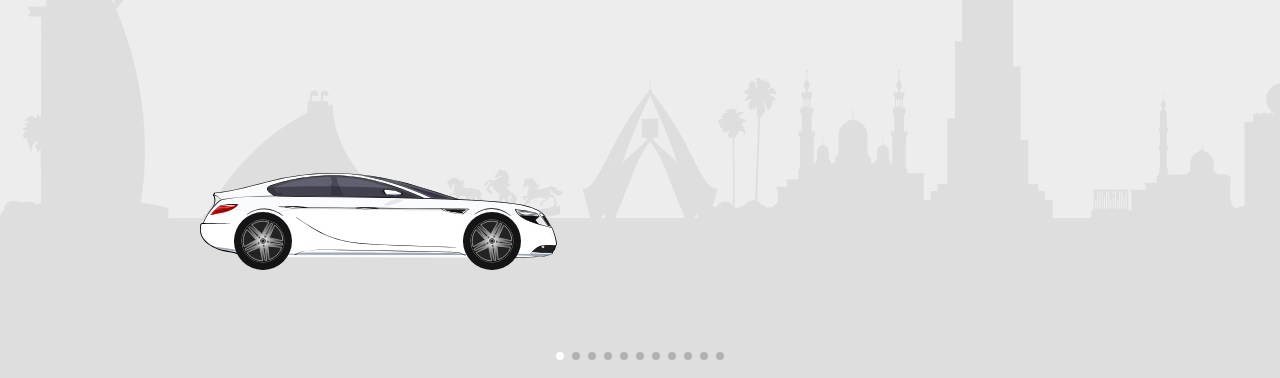
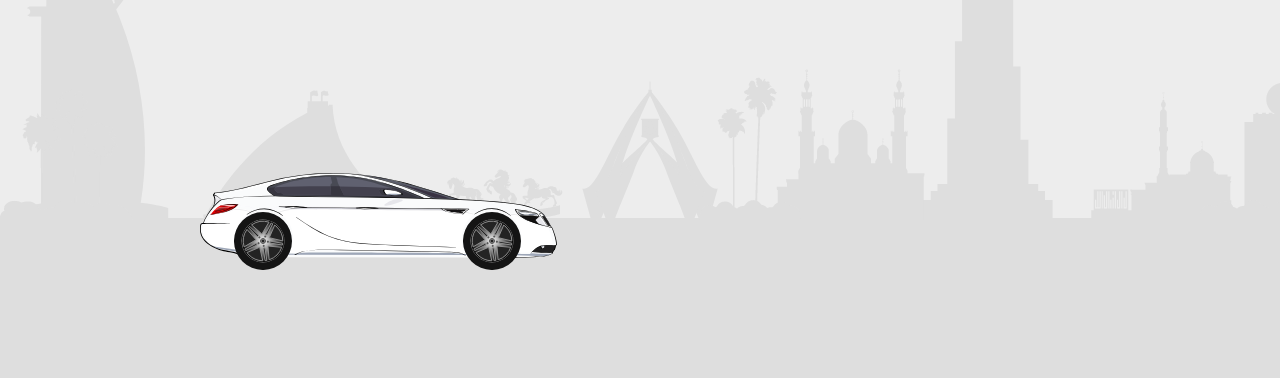
Before and after one commit to NadeemAyesh/auteev-landing, a plain HTML site: page index.html in a window 1280 px wide. Shown: the part 422-800 px from the top of the page. Drawn offline with nearby package versions, Linux system fonts and the light colour scheme; some packages are replaced by stand-ins of ours.

Commit message:
fixes dots

```diff
--- a/index.html
+++ b/index.html
@@ -675,7 +675,7 @@
             </div>
         </div>
         <!-- Add Pagination -->
-        <div class="swiper-pagination swiper-pagination-white"></div>
+        <!-- <div class="swiper-pagination swiper-pagination-white"></div> -->
         <!-- Add Navigation -->
     </div>
 
```
